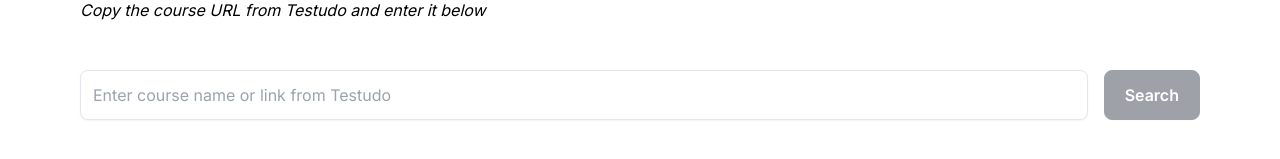
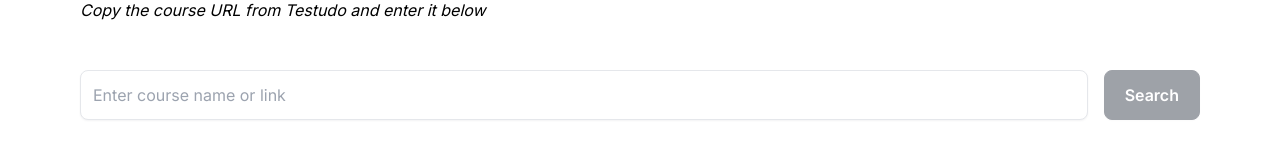
Before and after one commit to vaidya45/bloom, a Next.js app: page / in a window 1280 px wide. Shown: the part 237-396 px from the top of the page. Built offline with nearby package versions, Linux system fonts and the light colour scheme.

Commit message:
Changed text for searchbar

```diff
--- a/components/Searchbar.tsx
+++ b/components/Searchbar.tsx
@@ -5,7 +5,6 @@ import { FormEvent, useState } from "react";
 import { useRouter } from 'next/navigation';
 
 // client side rendering - since we need to handle submit
-
 
 function replaceCourseId(courseId: string): string {
     const REPLACE_VALUE = "REPLACE_VALUE";
@@ -76,7 +75,7 @@ const Searchbar = () => {
             if (data) {
                 router.push(`/courses/${data.name}?title=${data.title}`);
             } else {
-                alert("Failed to scrape course information");
+                alert("Failed to scrape course information, verify input!");
             }
 
 
@@ -95,7 +94,7 @@ const Searchbar = () => {
         >
             <input
                 type="text"
-                placeholder="Enter course name or link from Testudo"
+                placeholder="Enter course name or link"
                 className="searchbar-input"
                 value={searchPrompt}
                 onChange={(e) => setSearchPrompt(e.target.value)}
```
